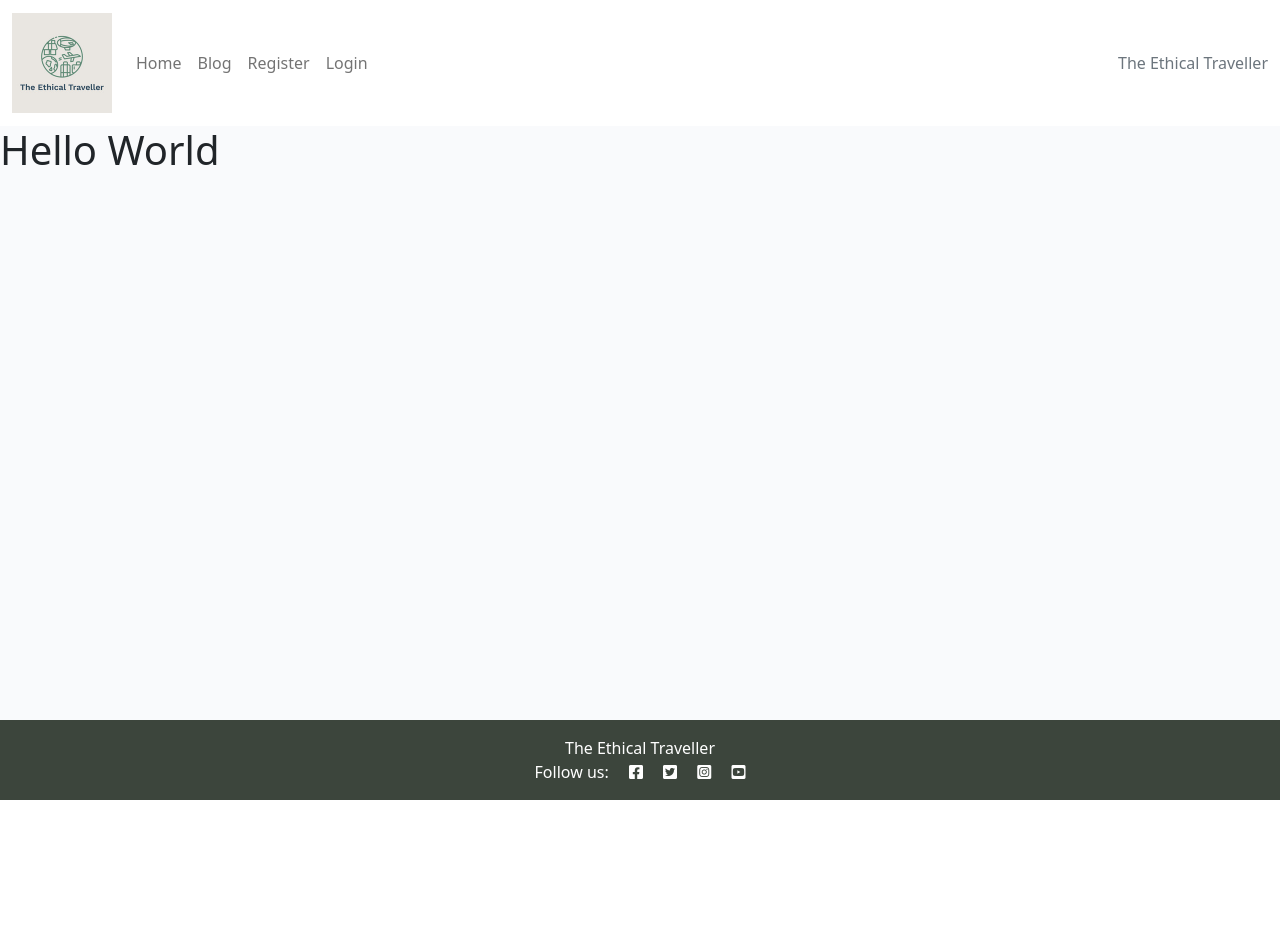
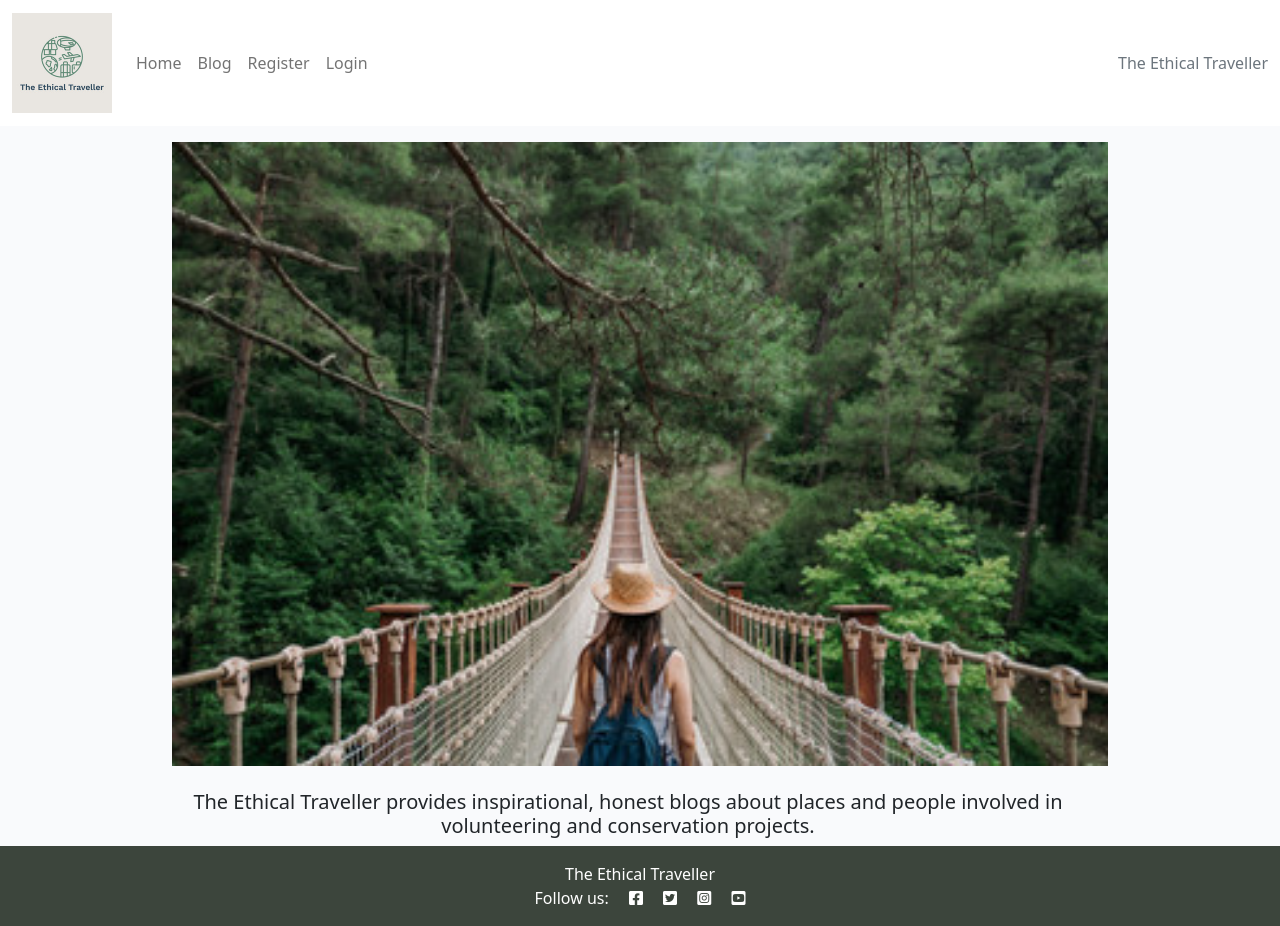
Before and after one commit to anu1301/the-ethical-traveller, a Django app: page / in a window 1280 px wide. Before the commit the page ends 800 px from the top, so only its background shows below. Run offline with Django 3.2, Linux system fonts and the light colour scheme.

Commit message:
Add content and hero image to landing page

```diff
--- a/templates/base.html
+++ b/templates/base.html
@@ -58,7 +58,7 @@
             </div>
         </div>
     </nav>
-
+    <!-- Message alerts -->
     <div class="container">
         <div class="row">
             <div class="col-md-8 offset-md-2">
--- a/templates/index.html
+++ b/templates/index.html
@@ -2,6 +2,20 @@
 
 {% block content %}
 
-<h1>Hello World</h1>
+<div class="container-fluid">
+    <div class="row">
+        <div class="col-12 mt-3">
+            <div class="row">
+                <img class="w-75 mx-auto" id="banner" src="/static/images/bridge_traveller.jpg" alt="hero_imag">
+            </div>
+
+        </div>
+        <div class="row">
+            <div class="col-12 mt-3">
+                <div class="w-75 mx-auto mt-2 text-center">
+                    <h5>
+                        The Ethical Traveller provides inspirational, honest blogs about places and people involved in volunteering and conservation projects.
+                    </h5>
+
 
 {%endblock%}
--- a/templates/post-detail.html
+++ b/templates/post-detail.html
@@ -16,7 +16,7 @@
             <div class="d-none d-md-block col-md-6 masthead-image">
                 <!-- The featured image URL goes in the src attribute -->
                 {% if "placeholder" in post.featured_image.url %}
-                <img src="https://codeinstitute.s3.amazonaws.com/fullstack/blog/default.jpg" width="100%">
+                <img src="/static/images/mountain_backdrop_traveller.jpg" width="100%">
                 {% else %}
                 <img src="{{ post.featured_image.url }}" width="100%">
                 {% endif %}
```
Also changed, not shown: static/images/bridge_traveller.jpg (added), static/images/mountain_backdrop_traveller.jpg (added).
